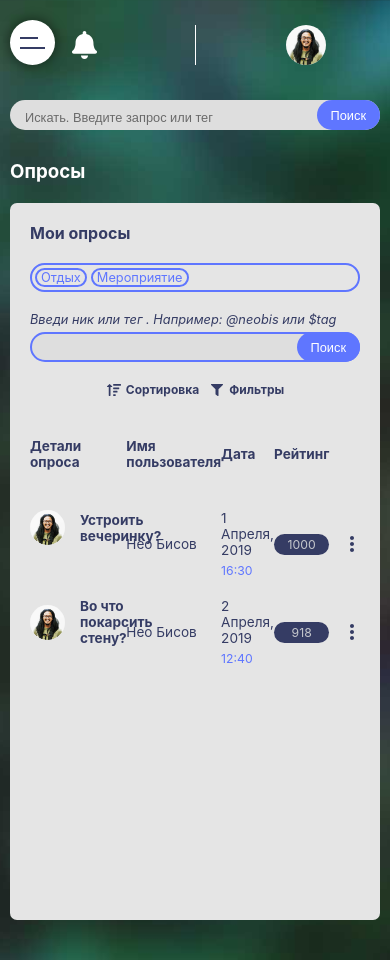
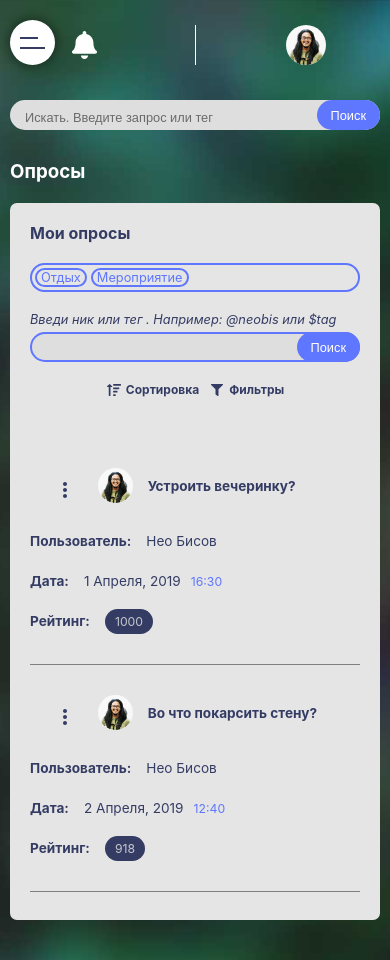
Before and after one commit to AmanatM/surveyapp, a React (Create React App) app in the folder client/: page /main/my-polls in a window 390 px wide. Built offline with nearby package versions, Linux system fonts and the light colour scheme.

Commit message:
Responsive my polls page

```diff
--- a/client/src/components/TopPanel/TopPanel.js
+++ b/client/src/components/TopPanel/TopPanel.js
@@ -254,6 +254,8 @@ const TopPanel = () => {
     const [ profileActive, setProfileActive] = useState(false)
     let profileClassName = profileActive ? 'active' : ''
 
+    const profileMouseLeave = () => setProfileActive(false)
+
     return (
         <TopPanelSection>
             <h3>Опросы</h3>
@@ -271,7 +273,7 @@ const TopPanel = () => {
 
             <Divider/>
 
-            <Profile className={profileClassName} onClick={() => setProfileActive(!profileActive)}>
+            <Profile className={profileClassName} onMouseLeave={profileMouseLeave} onClick={() => setProfileActive(!profileActive)}>
                 <p>Нео Бисов</p>
                 <img alt="Фото профиля" src={profilePhoto}/>
 
--- a/client/src/pages/MyPollsPage/MyPollsPage.js
+++ b/client/src/pages/MyPollsPage/MyPollsPage.js
@@ -13,7 +13,6 @@ const PollsContainer = styled.table`
     width: 100%;
     border-collapse: collapse;
 
-
     th {
         text-align: left;
         border: none;
@@ -26,7 +25,83 @@ const PollsContainer = styled.table`
         border: none
     }
 
+    @media screen and (max-width: 780px) {
+            table, thead, tbody, th, td, tr {
+                display: block;
+            }
 
+            thead tr {
+                display: none;
+            }
+
+            tbody tr {
+                display: flex;
+                align-items: center;
+                flex-wrap: wrap;
+                justify-content: space-around;
+                align-items: flex-start;
+                border-bottom: 1px solid grey;
+                padding: 20px 0;
+
+            }
+
+            td:nth-of-type(5) {
+                order: -2;
+                width: 20%;
+            }
+
+            td.poll_details {
+                width: 79%;
+                order: -1;
+
+            }
+
+
+            td:before {
+                display: block;
+                white-space: nowrap;
+                font-weight: bold;
+                margin-bottom: 5px;
+            }
+
+
+            td:nth-of-type(2):before { content: "Пользователь: "; }
+            td:nth-of-type(3):before { content: "Дата: "; }
+            td:nth-of-type(4):before { content: "Рейтинг: "; }
+
+
+        }
+
+        @media screen and (max-width: 600px) {
+
+            tbody tr {
+                justify-content: center;
+            }
+            td {
+                width: 100%;
+            }
+
+            div {
+                display: inline-block;
+            }
+
+            .rating {
+                padding: 5px 10px !important;
+            }
+
+            div.create_time {
+                margin-left: 10px !important;
+            }
+
+            td:before {
+                display: inline-block;
+                white-space: nowrap;
+                font-weight: bold;
+                margin-right: 15px;
+                margin-bottom: 0;
+            }
+        }
+    }
 
 `
 
@@ -150,6 +225,9 @@ const PollTr = styled.tr`
                 left: -116px;
                 bottom: -66px;
 
+
+
+
                 li {
                     border-bottom: 1px solid #EDEDED;
                     padding: 3px 0;
@@ -158,6 +236,22 @@ const PollTr = styled.tr`
                         border-bottom: none;
                     }
                 }
+
+                @media screen and (max-width: 780px) {
+                    border-radius: 0px 10px 10px 10px;
+                    left: 35px;
+                    bottom: -110px;
+
+                    li {
+                        padding: 7px 0;
+                    }
+                }
+
+                @media screen and (max-width: 600px) {
+                    left: 45px;
+                    bottom: -120px;
+                }
+
             }
         }
 
@@ -165,16 +259,22 @@ const PollTr = styled.tr`
 
 `
 
-const Poll = ({children}) => {
+const Poll = ({children ,id}) => {
 
     const [ submenuActive, setSubmenuActive] = useState(false)
     let menuActive = submenuActive ? 'active' : ''
 
+    const handleMouseLeave = () => {
+        setSubmenuActive(false)
+    }
+
 
     return (
         <PollTr className={menuActive}>
+
             {children}
-            <td className="submenu">
+
+            <td className="submenu" onMouseLeave={handleMouseLeave} >
 
                 <div className="toggle_btn" onClick={() => setSubmenuActive(!submenuActive)}>
                     <img src={threedots}/>
@@ -215,6 +315,10 @@ const MyPollsPage = () => {
         }
     ]
 
+
+
+
+
     return (
         <MainContainer>
             <InnerTopBar titleText="Мои опросы"/>
@@ -233,14 +337,14 @@ const MyPollsPage = () => {
                 <tbody>
                     {mockPolls.map(poll =>
 
-                    <Poll key={poll.id}>
+                    <Poll key={poll.id} id={poll.id}>
 
                         <td className="poll_details">
                             <img src={profileImg}/>
                             <p>{poll.title}</p>
                         </td>
 
-                        <td>{poll.publishedBy}</td>
+                        <td className="user">{poll.publishedBy}</td>
 
                         <td className="create_dates">
                             <div className="create_date">{poll.createdDate}</div>
```
Also changed, not shown: 8 other files (tests, documents, lock files or other folders).
